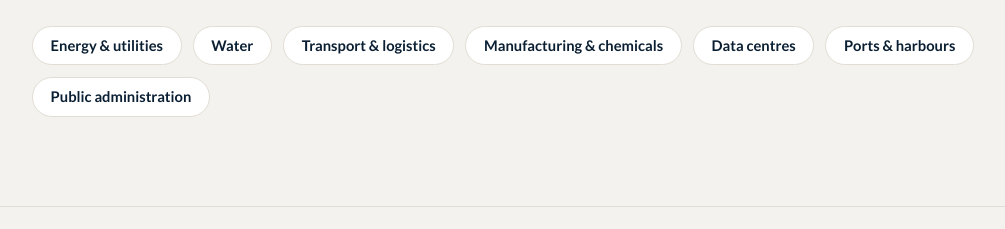
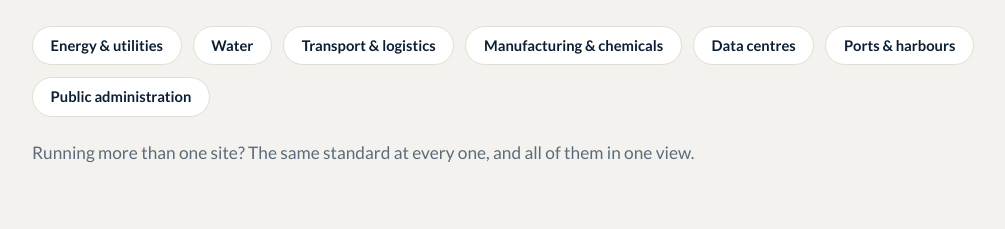
Before and after one commit to m-eltabakh/aerokastell-website, a plain HTML site: page index.html in a window 1280 px wide. Shown: the part 3640-3869 px from the top of the page, without its empty margins (136-1141 px from the left). Drawn offline with Linux system fonts and the light colour scheme.

Commit message:
Landing: a portfolio line for multi-site operators (who section)

```diff
--- a/index.html
+++ b/index.html
@@ -367,6 +367,8 @@
         <span class="chip">Ports &amp; harbours</span>
         <span class="chip">Public administration</span>
       </div>
+      <p class="section-lede" style="margin-top:1.4rem">Running more than one site? The same
+      standard at every one, and all of them in one view.</p>
     </div>
   </section>
 
```
